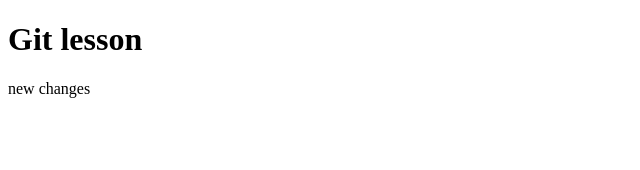
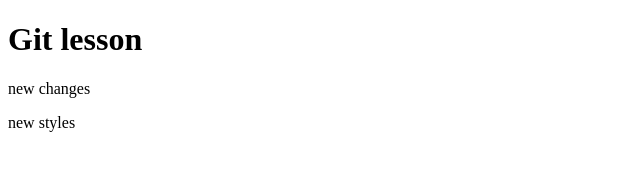
Before and after one commit to LiudmilaShe/site, a plain HTML site: page index.html in a window 1280 px wide. Shown: the full height of the page, 0-640 px from the left. Drawn offline with Linux system fonts and the light colour scheme.

Commit message:
second commit

```diff
--- a/index.html
+++ b/index.html
@@ -9,5 +9,6 @@
 <body>
     <h1>Git lesson</h1>
     <p>new changes</p>
+    <p>new styles</p>
 </body>
 </html>
```
Also changed, not shown: styles.css (added).
